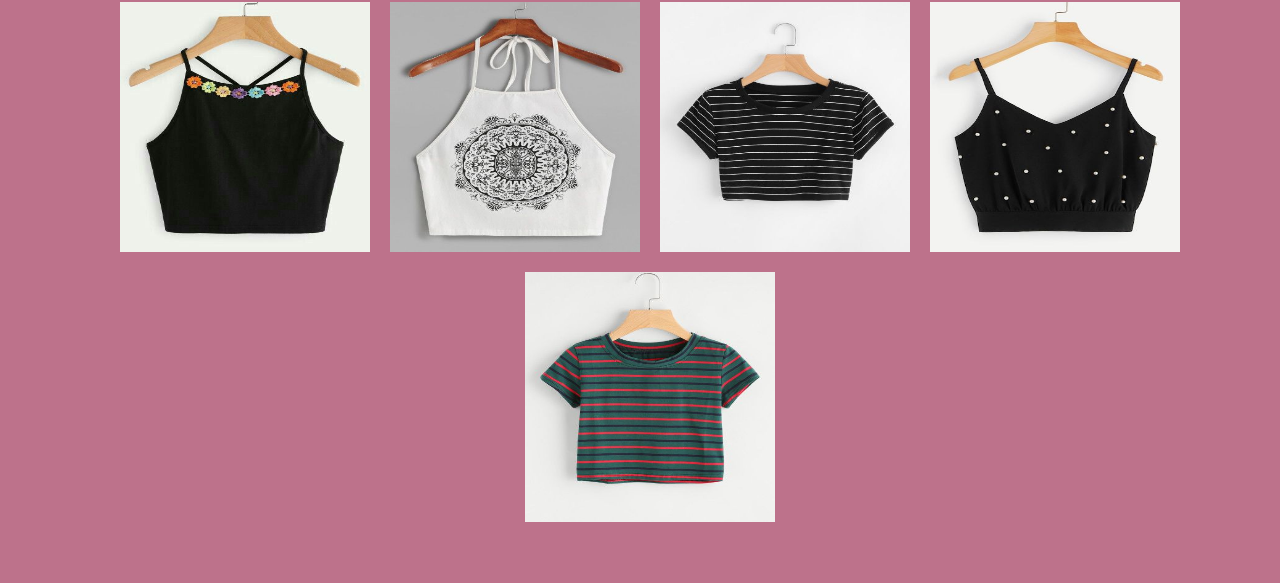
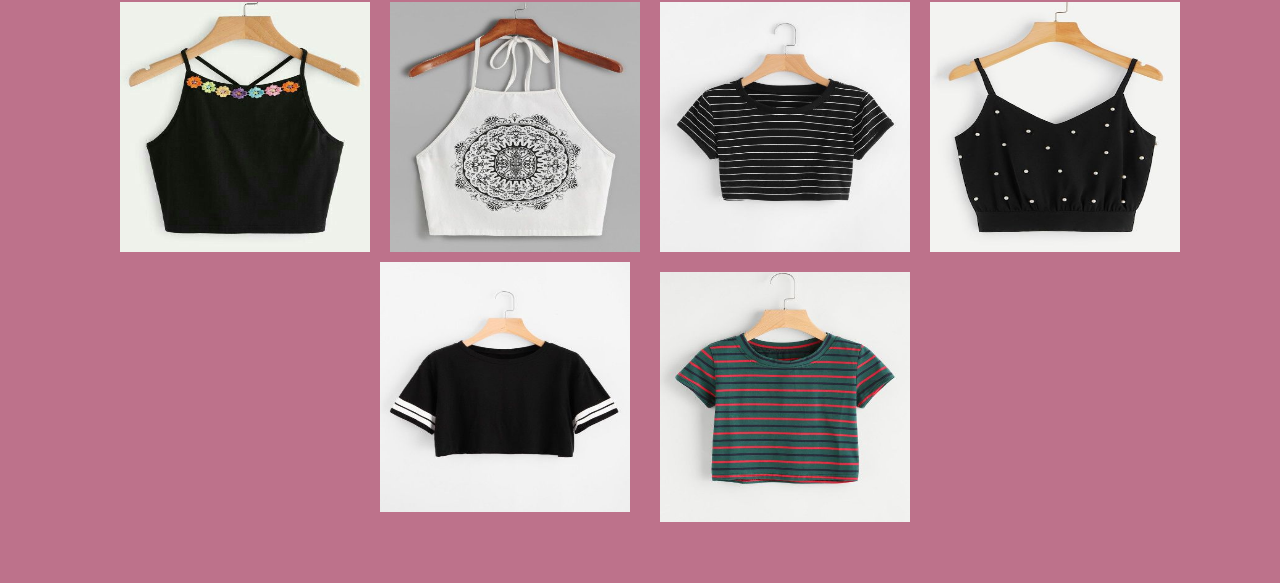
Before and after one commit to belchus/ArenaCamila-RopaBoot, a plain HTML site: page pages/tops.html in a window 1280 px wide. Shown: the part 295-878 px from the top of the page. Drawn offline with nearby package versions, Linux system fonts and the light colour scheme; a web font is replaced by a local one.

Commit message:
se corrigio una imagen

```diff
--- a/pages/tops.html
+++ b/pages/tops.html
@@ -73,6 +73,9 @@
           <div class="hijo">
               <img class="hijo" src="../img/top4.jpg" alt="top4">
           </div>
+          <div>
+            <img class="hijo" src="../img/top5.jpg" alt="top5">
+          </div>
           <div class="hijo">
               <img class="hijo" src="../img/top6.jpg" alt="top6">
           </div>
```
Also changed, not shown: pages/contacto.html (+1 -1 lines).
